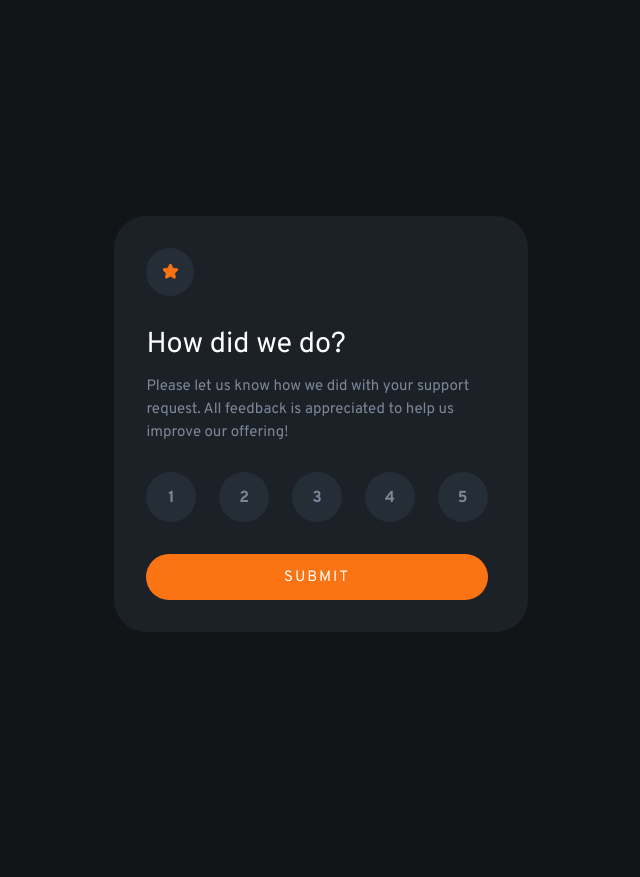
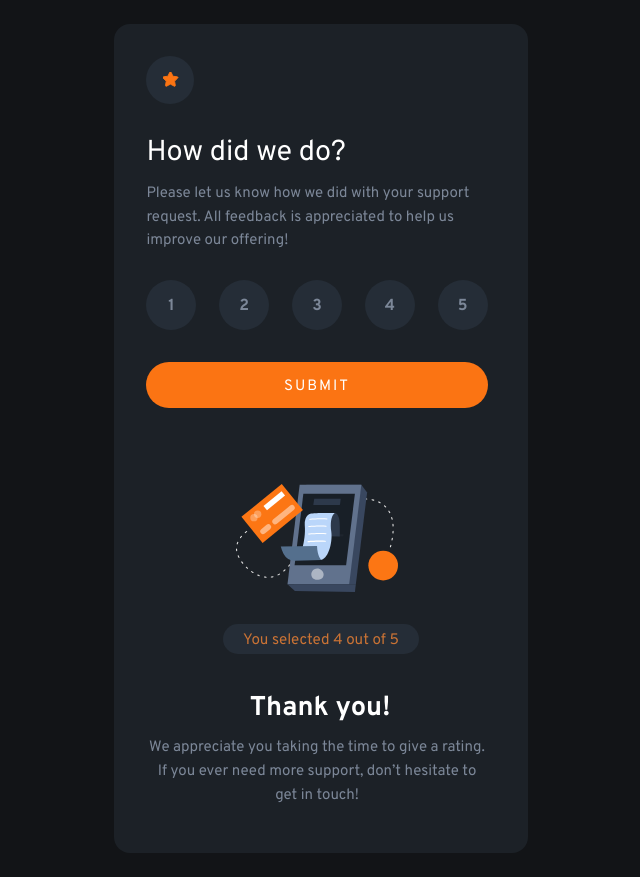
Before and after one commit to siavhnz/interactive-rating-component, a React (Create React App) app: page / in a window 1280 px wide. Shown: the whole page, without its empty margins (319-959 px from the left). Before the commit the page ends 848 px from the top, so only its background shows below. Built offline with nearby package versions, Linux system fonts and the light colour scheme.

Commit message:
Rate component added

```diff
--- a/src/App.js
+++ b/src/App.js
@@ -1,10 +1,10 @@
 import "./App.css";
-import RateInput from "./components/Rating/RateInput";
+import Rate from "./components/Rating/Rate";
 
 function App() {
   return (
     <main>
-      <RateInput />
+      <Rate />
     </main>
   );
 }
--- /dev/null
+++ b/src/components/Rating/Rate.js
@@ -0,0 +1,14 @@
+import RateInput from "./RateInput";
+import RateResult from "./RateResult";
+import styleUtils from "./Rate.module.css";
+
+const Rate = () => {
+  return (
+    <div className={styleUtils.container}>
+      <RateInput />
+      <RateResult />
+    </div>
+  );
+};
+
+export default Rate;
--- /dev/null
+++ b/src/components/Rating/Rate.module.css
@@ -0,0 +1,5 @@
+.container {
+    background-color: var(--medium-dark-blue);
+    border-radius: 1rem;
+    max-width: 25.825rem;
+}
--- a/src/components/Rating/RateInput.js
+++ b/src/components/Rating/RateInput.js
@@ -1,5 +1,4 @@
 import { ReactComponent as Star } from "../../images/icon-star.svg";
-import RateResult from "./RateResult";
 import styleUtils from "./RateInput.module.css";
 
 const RateInput = () => {
--- a/src/components/Rating/RateInput.module.css
+++ b/src/components/Rating/RateInput.module.css
@@ -1,7 +1,5 @@
 .container {
-    background-color: var(--medium-dark-blue);
     padding: 1.625rem 1.5rem 1.9375rem;
-    border-radius: 1rem;
     display: flex;
     flex-direction: column;
     row-gap: 1rem;
@@ -92,7 +90,6 @@
 @media (min-width: 40em) { /* 640px */
 
     .container {
-        max-width: 25.825rem;
         border-radius: 2rem;
         padding: 2rem 2.5rem 2rem 2rem;
         row-gap: 1.75rem;
@@ -137,7 +134,7 @@
         font-size: 0.9375rem; /* 15px */
         margin-top: 0.25rem;
         /* centering text verticaly */
-        padding: 0.8rem 0.75rem 0.65rem;
+        padding: 0.9rem 0.75rem 0.55rem;
     }
 
 }
--- a/src/components/Rating/RateResult.module.css
+++ b/src/components/Rating/RateResult.module.css
@@ -1,7 +1,5 @@
 .container {
-    background-color: var(--medium-dark-blue);
     padding: 1.75rem 1.5rem 2.5rem;
-    border-radius: 1rem;
     display: flex;
     flex-direction: column;
     row-gap: 1.125rem;
@@ -37,7 +35,6 @@
 
 @media (min-width: 40em) { /* 640px */
     .container {
-        max-width: 25.825rem;
         border-radius: 2rem;
         padding: 2.75rem 2.5rem 2.8rem 2rem;
         row-gap: 1.75rem;
```
Also changed, not shown: 1 other file (tests, documents, lock files or other folders).
